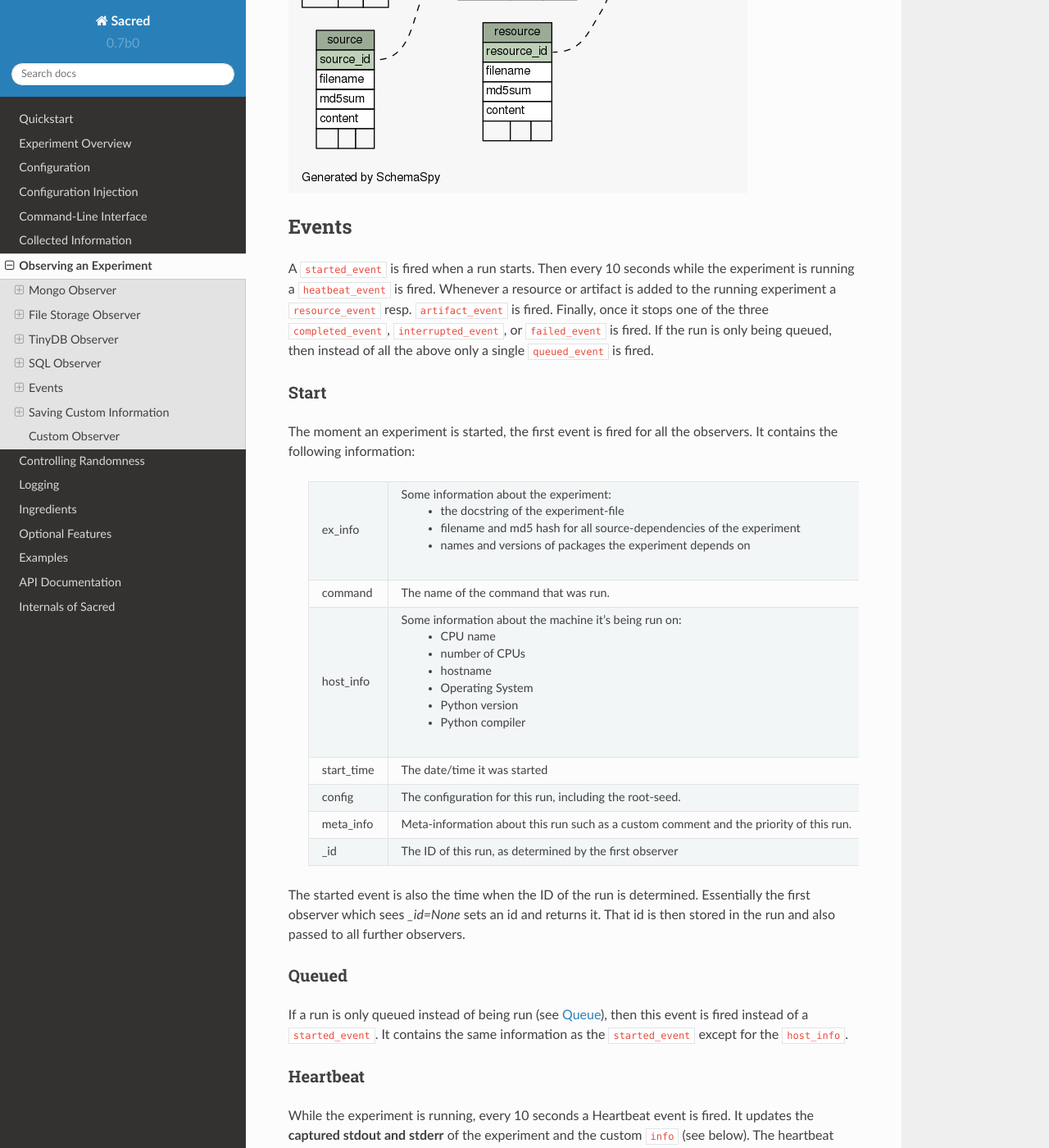
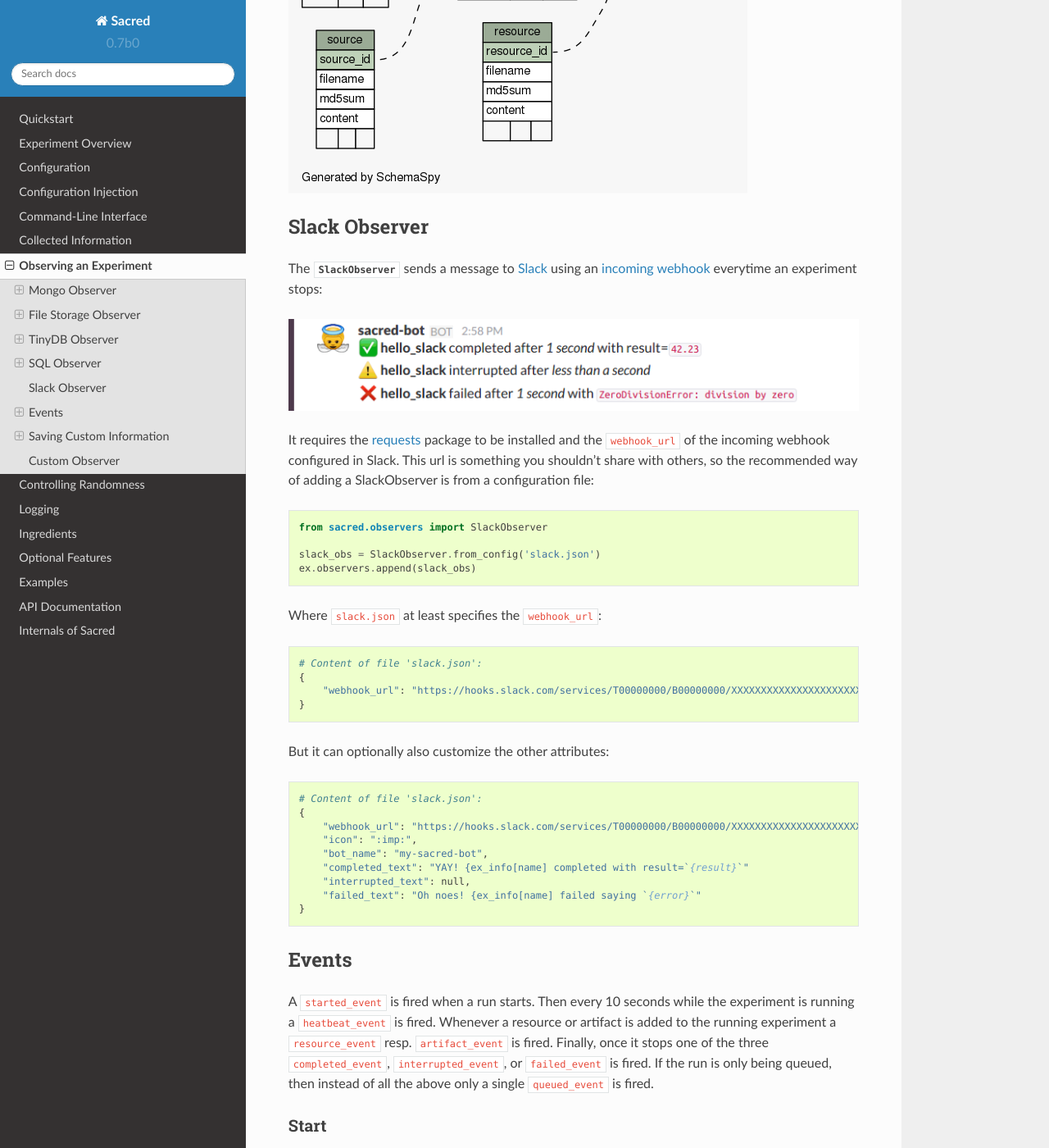
Before and after one commit to IDSIA/sacred, a Sphinx documentation site: the page built from docs/observers.rst, in a window 1280 px wide and 1400 px high, scrolled down 11977 px. Shown: the whole window at 82% size. Built offline with Sphinx 7.4.7 and the Read the Docs theme 2.0.0, drawn with Linux system fonts in a browser that asks for light colours.

Commit message:
added documentation for slack observer

```diff
--- a/README.rst
+++ b/README.rst
@@ -113,7 +113,7 @@
 
 `SacredBrowser <https://github.com/michaelwand/SacredBrowser>`_
 +++++++++++++++++++++++++++++++++++++++++++++++++++++++++++++++
-.. image:: docs/images/SacredBrowser.png
+.. image:: docs/images/sacred_browser.png
 
 SacredBrowser is a PyQt4 application to browse the MongoDB entries created by
 sacred experiments.
--- a/docs/observers.rst
+++ b/docs/observers.rst
@@ -585,6 +585,51 @@
 .. image:: images/sql_schema.png
 
 
+
+Slack Observer
+==============
+
+The :py:class:`~sacred.observers.slack.SlackObserver` sends a message to
+`Slack <https://slack.com/>`_ using an
+`incoming webhook <https://api.slack.com/incoming-webhooks>`_ everytime an
+experiment stops:
+
+.. image:: images/slack_observer.png
+
+It requires the `requests <http://docs.python-requests.org>`_ package to be
+installed and the ``webhook_url`` of the incoming webhook configured in Slack.
+This url is something you shouldn't share with others, so the recommended way
+of adding a SlackObserver is from a configuration file:
+
+.. code-block:: python
+
+    from sacred.observers import SlackObserver
+
+    slack_obs = SlackObserver.from_config('slack.json')
+    ex.observers.append(slack_obs)
+
+Where ``slack.json`` at least specifies the ``webhook_url``::
+
+    # Content of file 'slack.json':
+    {
+        "webhook_url": "https://hooks.slack.com/services/T00000000/B00000000/XXXXXXXXXXXXXXXXXXXXXXXX"
+    }
+
+But it can optionally also customize the other attributes::
+
+    # Content of file 'slack.json':
+    {
+        "webhook_url": "https://hooks.slack.com/services/T00000000/B00000000/XXXXXXXXXXXXXXXXXXXXXXXX",
+        "icon": ":imp:",
+        "bot_name": "my-sacred-bot",
+        "completed_text": "YAY! {ex_info[name] completed with result=`{result}`"
+        "interrupted_text": null,
+        "failed_text": "Oh noes! {ex_info[name] failed saying `{error}`"
+    }
+
+
+
+
 Events
 ======
 A ``started_event`` is fired when a run starts.
```
Also changed, not shown: docs/images/sacred_browser.png (renamed from docs/images/SacredBrowser.png), docs/images/slack_observer.png (added), 2 other files.
